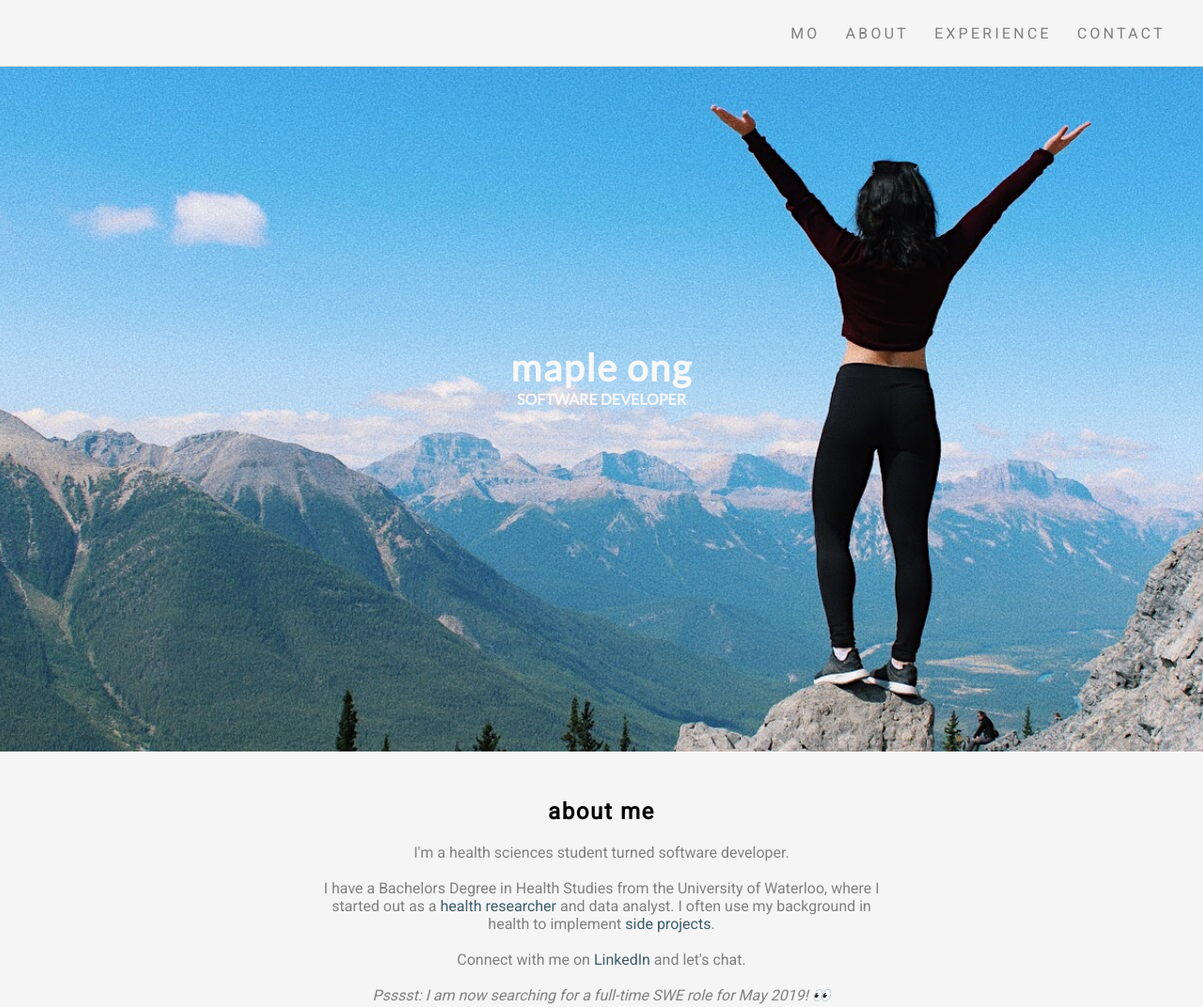
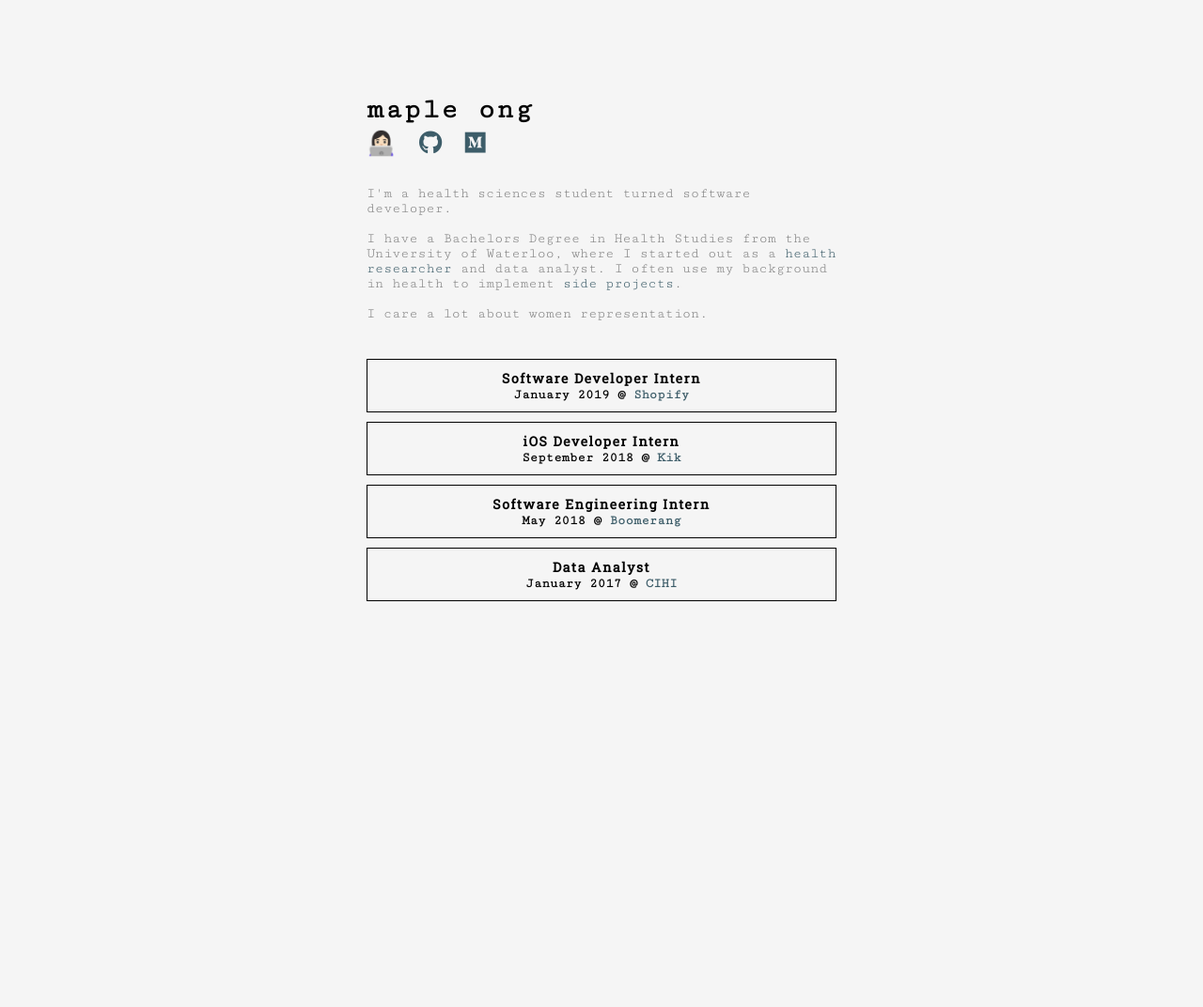
Before and after one commit to wildmaples/wildmaples.github.io, a plain HTML site: page index.html in a window 1280 px wide. Shown: the top 1072 px of the page at 94% size. After the commit the page ends 800 px from the top, so only its background shows below. Drawn offline with Linux system fonts and the light colour scheme.

Commit message:
Minimalistic update ✨

```diff
--- a/index.html
+++ b/index.html
@@ -5,14 +5,14 @@
   <meta charset="UTF-8">
   <meta name="viewport" content="width=device-width, initial-scale=1.0">
   <meta http-equiv="X-UA-Compatible" content="ie=edge">
-  <meta name="description" content="Maple Ong | Software Developer">
+  <meta name="description" content="Software Developer">
   <meta name="author" content="Maple Ong">
 
   <title>maple ong</title>
 
   <!-- Font and CSS -->
   <link rel="stylesheet" type="text/css" href="main.css">
-  <link href="https://fonts.googleapis.com/css?family=Lato|Roboto" rel="stylesheet">
+  <link href="https://fonts.googleapis.com/css?family=Cutive+Mono|Roboto+Slab" rel="stylesheet">
   <link rel="stylesheet" href="https://use.fontawesome.com/releases/v5.6.3/css/all.css" integrity="sha384-UHRtZLI+pbxtHCWp1t77Bi1L4ZtiqrqD80Kn4Z8NTSRyMA2Fd33n5dQ8lWUE00s/" crossorigin="anonymous">
 
   <!-- Favicon -->
@@ -22,40 +22,36 @@
 
 <body>
   <header>
-    <nav class="nav">
-      <a class="nav__item" href="#">MO</a>
-      <a class="nav__item" href="#about">ABOUT</a>
-      <a class="nav__item" href="#experience">EXPERIENCE</a>
-      <a class="nav__item contact" href="#contact">CONTACT</a>
-    </nav>
   </header>
 
   <div class="page">
-
     <div class="hero-section" id="header">
-      <img class="background-image" src="static/background.jpg" />
-      <div class="hero-container">
-        <div class="hero-content">
+      <div class="title">
           <h1>maple ong</h1>
-          <h4>SOFTWARE DEVELOPER
+        </div>
+    </div>
+      <div class="content-container">
+        <div class="content">
+          <ul class="contact-links">
+            <li><a href="http://www.linkedin.com/in/mapleong/" target="_blank">👩🏻‍💻</a></li>
+            <li><a href="http://github.com/wildmaples" target="_blank"><i class="fab fa-github"></i></a></li>
+            <li><a href="https://medium.com/@mapleong" target="_blank"><i class="fab fa-medium"></i></a></li>
+          </ul>
         </div>
       </div>
-    </div>
 
     <div class="section" id="about">
       <div class="content-container">
         <div class="content">
-          <h2>about me</h2>
+          <!-- <h2>about me</h2> -->
           <p>I'm a health sciences student turned software developer. </p>
           <br />
           <p>I have a Bachelors Degree in Health Studies from the University of Waterloo,
             where I started out as a <a href="static/pub.pdf">health researcher</a> and data analyst.
             I often use my background in health to implement <a href="http://hdsl.uwaterloo.ca/pass/" target="_blank">side projects</a>.</p>
           <br />
-          <p>Connect with me on <a href="http://linkedin.com/in/mapleong" target="_blank">LinkedIn</a> and let's chat.</p>
-          <br />
 
-          <p><i>Psssst: I am now searching for a full-time SWE role for May 2019! 👀</i></p>
+          <p>I care a lot about women representation.</p>
         </div>
       </div>
     </div>
@@ -63,38 +59,24 @@
     <div class="section" id="experience">
       <div class="content-container experience-list">
         <div class="content">
-          <h2>experience</h2>
+          <!-- <h2>experience</h2> -->
           <ul>
             <li>
               <h4>Software Developer Intern</h4>
-              January 2019 @ <a href="https://www.shopify.com/" target="_blank">Shopify</a>
+              <h5>January 2019 @ <a href="https://www.shopify.com/" target="_blank">Shopify</a></h5>
             </li>
             <li>
               <h4>iOS Developer Intern</h4>
-              September 2018 @ <a href="https://www.kik.com/" target="_blank">Kik</a>
+              <h5>September 2018 @ <a href="https://www.kik.com/" target="_blank">Kik</a></h5>
             </li>
             <li>
               <h4>Software Engineering Intern</h4>
-              May 2018 @ <a href="https://www.boomerangapp.com/" target="_blank">Boomerang</a>
+              <h5>May 2018 @ <a href="https://www.boomerangapp.com/" target="_blank">Boomerang</a></h5>
             </li>
             <li>
               <h4>Data Analyst</h4>
-              January 2017 @ <a href="https://www.cihi.ca/en" target="_blank">CIHI</a>
+              <h5>January 2017 @ <a href="https://www.cihi.ca/en" target="_blank">CIHI</a></h5>
             </li>
-          </ul>
-        </div>
-      </div>
-    </div>
-
-    <div class="section" id="contact">
-      <div class="content-container">
-        <div class="content">
-          <!-- <h2>👋🏼 say hi</h2> -->
-          <ul class="contact-links">
-            <li><a href="mailto:maple.develops@gmail.com" target="_blank"><i class="fas fa-envelope"></i></a></li>
-            <li><a href="http://linkedin.com/in/mapleong" target="_blank"><i class="fab fa-linkedin"></i></a></li>
-            <li><a href="https://medium.com/@mapleong" target="_blank"><i class="fab fa-medium"></i></a></li>
-            <li><a href="http://github.com/wildmaples" target="_blank"><i class="fab fa-github"></i></a></li>
           </ul>
         </div>
       </div>
--- a/main.css
+++ b/main.css
@@ -1,6 +1,3 @@
-:root {
-  --header-height: 70px;
-}
 
 * {
   margin: 0;
@@ -8,112 +5,82 @@
 }
 
 body {
-  margin: 0;
-  font-family: 'Roboto', sans-serif;
+  font-family: 'Cutive Mono', monospace;
   background: whitesmoke;
 }
 
-header {
-  position: fixed;
-  top: 0;
-  left: 0;
+#header {
   background: whitesmoke;
-  height: var(--header-height);
-  width: 100%;
-  display: flex;
+  margin-top: 100px;
+  margin-left: auto;
+  margin-right: auto;
   align-items: center;
-  justify-content: flex-end;
-  border-bottom: 1px solid rgb(211, 211, 211, 0.75);
+  justify-content: center;
+  font-family: 'Cutive Mono', monospace;
+  color: black;
+  max-width: 500px;
+  text-align: left;
 }
 
-.nav {
-  padding-right: 30px;
-  font-family: 'Roboto', sans-serif;
+.title {
+  font-size: 15px;
+  letter-spacing: .1rem;
+}
+
+/* for a subtitle in the future? */
+.subtitle {
+  font-family: 'Roboto Slab', serif;
+  font-size: 10px;
   letter-spacing: .2rem;
 }
 
-.nav a {
-  text-decoration: none;
-  color: grey;
-  background-color: whitesmoke;
+.contact-links li {
+  font-size: 25px;
+  display: inline-block;
+  padding-top: 5px;
+  padding-right: 15px;
+  text-align: center;
+  list-style-type: none;
 }
 
-.nav a:hover {
+.contact-links a:hover {
   text-decoration: none;
 }
 
-.nav__item {
-  display: inline-block;
-  padding-left: 10px;
-  padding-right: 10px;
-  padding-top: 5px;
-  padding-bottom: 5px;
-}
-
-.background-image {
-  width: 100%;
-  height: 100vh;
-  z-index: -10;
-  position: absolute;
-  object-fit: cover;
-  margin: 0px;
-  padding: 0px;
-  background-size: auto;
-  display: block;
-}
-
-.hero-container {
-  height: 100vh;
-  display: flex;
-  align-items: center;
-  justify-content: center;
-}
-
-.hero-content {
-  font-family: 'Lato', sans-serif;
-  text-align: center;
-  color: #F8F8F8;
-  max-width: 300px;
-}
-
-.hero-content h1 {
-  letter-spacing: .1rem;
-  font-size: 40px;
-}
-
 .section {
-  padding: 30px;
+  padding-top: 30px;
+  font-size: 15px;
 }
 
 .content-container {
   margin: auto;
-  text-align: center;
-  max-width: 600px;
-}
-
-.content h2 {
-  padding-top: 20px;
-  padding-bottom: 20px;
-  letter-spacing: .1rem;
+  text-align: left;
+  max-width: 500px;
 }
 
 .experience-list ul {
   list-style: none;
+  text-align: center;
 }
 
 .experience-list li {
-  margin: 10px 14px;
+  margin: 10px 0;
   padding: 10px 14px;
   border-style: solid;
   border-width: 1px;
 }
 
-.contact-links li {
-  font-size: 32px;
-  display: inline-block;
-  padding: 10px;
-  text-align: center;
-  list-style-type: none;
+/* role title  */
+.experience-list h4 {
+  font-family: 'Roboto Slab', serif;
+  font-size: 14px;
+  letter-spacing: .1rem;
+}
+
+/* date and company */
+.experience-list h5 {
+  font-family: 'Cutive Mono', monospace;
+  font-size: 14px;
 }
 
 p {
@@ -132,16 +99,5 @@ a:hover {
 
 /* Mobile */
 @media screen and (max-width: 617px) {
-  .background-image {
-    width: 100%;
-    height: auto;
-    padding-top: 70px;
-  }
-  .hero-container {
-    height: 45vh;
-  }
-
-  nav .contact {
-    display: none;
-  }
+/* TO DO */
 }
```
